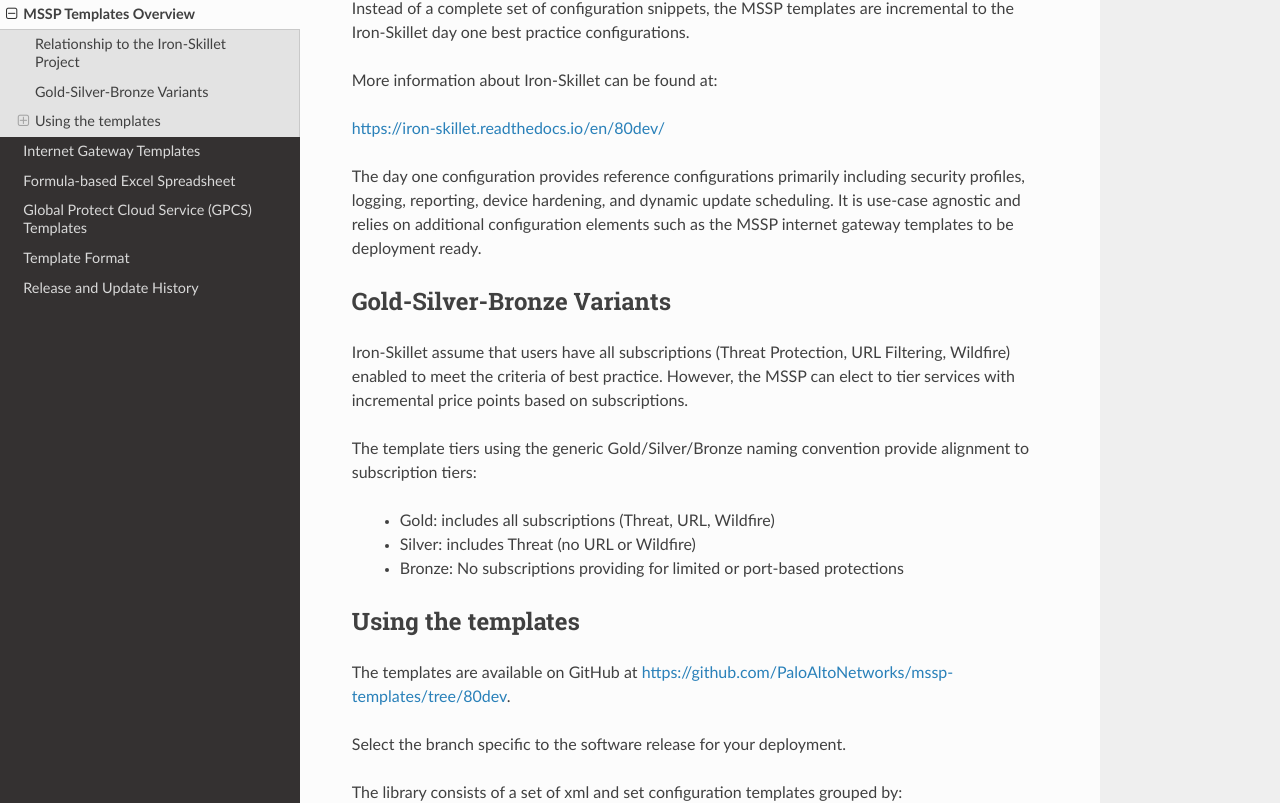
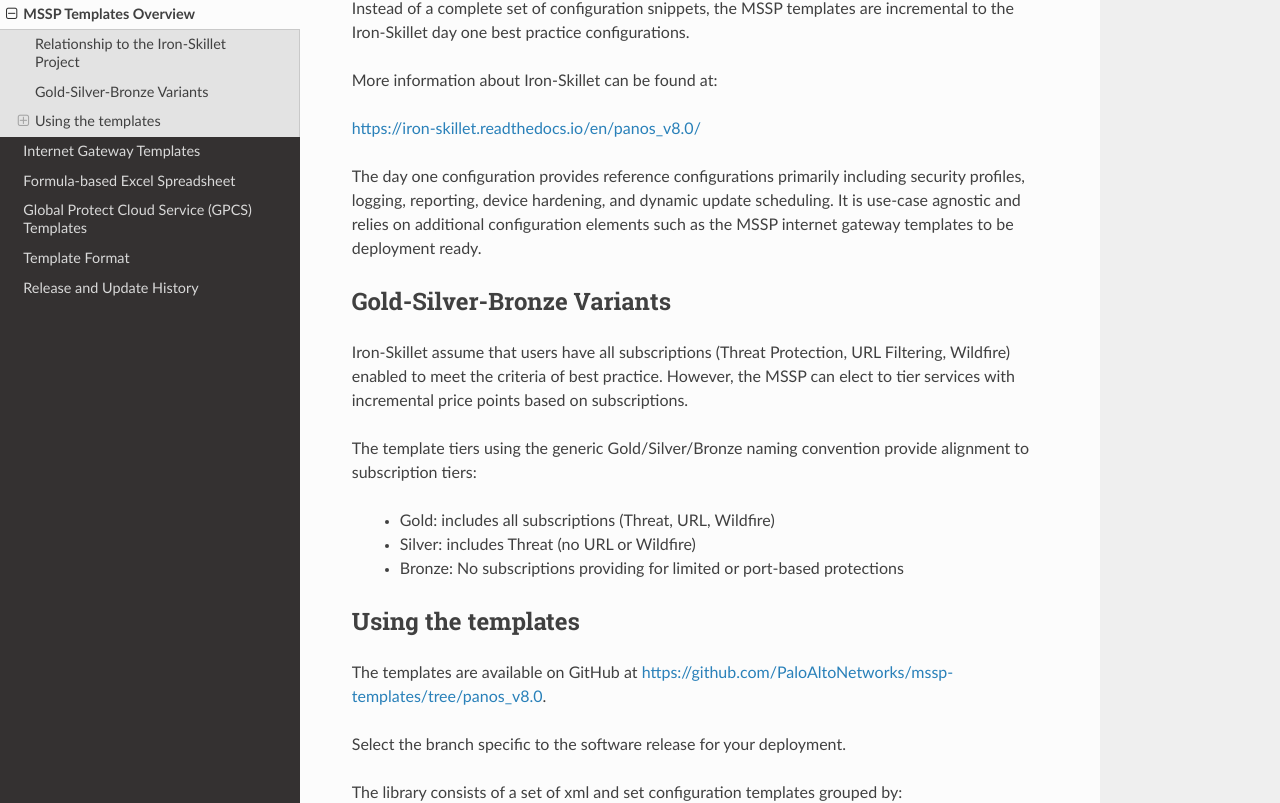
Before and after one commit to PaloAltoNetworks/mssp-templates, a Sphinx documentation site: the page built from docs/overview.rst, in a window 1280 px wide and 1400 px high, scrolled down 584 px. Shown: the part 139-942 px from the top of the window. Built offline with Sphinx 7.4.7 and the Read the Docs theme 2.0.0, drawn with Linux system fonts in a browser that asks for light colours.

```diff
--- a/docs/conf.py
+++ b/docs/conf.py
@@ -158,28 +158,28 @@
 
 # github file path that changes across repo and branches
 
-extlinks = {'panosrepo': ('https://github.com/scotchoaf/mssp-templates/tree/80dev/internet_gateway/panos/%s', 'PAN-OS template:   '),
-            'panoramarepo': ('https://github.com/scotchoaf/mssp-templates/tree/80dev/internet_gateway/panorama/%s', 'Panorama template:   '),
-            'setcommands': ('https://github.com/scotchoaf/mssp-templates/tree/80dev/internet_gateway/%s/set_commands', 'set commands '),
+extlinks = {'panosrepo': ('https://github.com/scotchoaf/mssp-templates/tree/panos_v8.0/internet_gateway/panos/%s', 'PAN-OS template:   '),
+            'panoramarepo': ('https://github.com/scotchoaf/mssp-templates/tree/panos_v8.0/internet_gateway/panorama/%s', 'Panorama template:   '),
+            'setcommands': ('https://github.com/scotchoaf/mssp-templates/tree/panos_v8.0/internet_gateway/%s/set_commands', 'set commands '),
             }
 
 # load config file name that changes across repo and branches
 
 rst_prolog = """
-.. |branch| replace:: 80dev
-.. |skilletdocs| replace:: https://iron-skillet.readthedocs.io/en/80dev/
+.. |branch| replace:: panos_v8.0
+.. |skilletdocs| replace:: https://iron-skillet.readthedocs.io/en/panos_v8.0/
 .. |clonessh| replace:: git@github.com:PaloAltoNetworks/mssp-templates.git
 .. |clonehttps| replace:: https://github.com/PaloAltoNetworks/mssp-templates.git
-.. |repourl| replace:: https://github.com/PaloAltoNetworks/mssp-templates/tree/80dev
-.. |repotools| replace:: https://github.com/PaloAltoNetworks/mssp-templates/tree/80dev/tools
-.. |panosxpaths| replace:: https://github.com/PaloAltoNetworks/mssp-templates/blob/80dev/templates/panos/snippets/.meta-cnc.yaml
-.. |panossnippets| replace:: https://github.com/PaloAltoNetworks/mssp-templates/tree/80dev/templates/panos/snippets
-.. |panosloadorder| replace:: https://github.com/PaloAltoNetworks/mssp-templates/blob/80dev/templates/panos/snippets/.meta-cnc.yaml
-.. |panoramaxpaths| replace:: https://github.com/PaloAltoNetworks/mssp-templates/blob/80dev/templates/panorama/snippets/.meta-cnc.yaml
-.. |panoramasnippets| replace:: https://github.com/PaloAltoNetworks/mssp-templates/tree/80dev/templates/panorama/snippets
-.. |panoramaloadorder| replace:: https://github.com/PaloAltoNetworks/mssp-templates/blob/80dev/templates/panorama/snippets/.meta-cnc.yaml
-.. |panoramaset| replace:: https://github.com/PaloAltoNetworks/mssp-templates/tree/80dev/templates/panorama/set_commands
-.. |panosset| replace:: https://github.com/PaloAltoNetworks/mssp-templates/tree/80dev/templates/panos/set_commands
-.. |skilletpanoramatemplates| replace:: https://iron-skillet.readthedocs.io/en/80dev/panorama_template_guide.html
-.. |skilletpanostemplates| replace: https://iron-skillet.readthedocs.io/en/80dev/panos_template_guide.html
+.. |repourl| replace:: https://github.com/PaloAltoNetworks/mssp-templates/tree/panos_v8.0
+.. |repotools| replace:: https://github.com/PaloAltoNetworks/mssp-templates/tree/panos_v8.0/tools
+.. |panosxpaths| replace:: https://github.com/PaloAltoNetworks/mssp-templates/blob/panos_v8.0/templates/panos/snippets/.meta-cnc.yaml
+.. |panossnippets| replace:: https://github.com/PaloAltoNetworks/mssp-templates/tree/panos_v8.0/templates/panos/snippets
+.. |panosloadorder| replace:: https://github.com/PaloAltoNetworks/mssp-templates/blob/panos_v8.0/templates/panos/snippets/.meta-cnc.yaml
+.. |panoramaxpaths| replace:: https://github.com/PaloAltoNetworks/mssp-templates/blob/panos_v8.0/templates/panorama/snippets/.meta-cnc.yaml
+.. |panoramasnippets| replace:: https://github.com/PaloAltoNetworks/mssp-templates/tree/panos_v8.0/templates/panorama/snippets
+.. |panoramaloadorder| replace:: https://github.com/PaloAltoNetworks/mssp-templates/blob/panos_v8.0/templates/panorama/snippets/.meta-cnc.yaml
+.. |panoramaset| replace:: https://github.com/PaloAltoNetworks/mssp-templates/tree/panos_v8.0/templates/panorama/set_commands
+.. |panosset| replace:: https://github.com/PaloAltoNetworks/mssp-templates/tree/panos_v8.0/templates/panos/set_commands
+.. |skilletpanoramatemplates| replace:: https://iron-skillet.readthedocs.io/en/panos_v8.0/panorama_template_guide.html
+.. |skilletpanostemplates| replace: https://iron-skillet.readthedocs.io/en/panos_v8.0/panos_template_guide.html
 """
```
Also changed, not shown: 4 other files.
